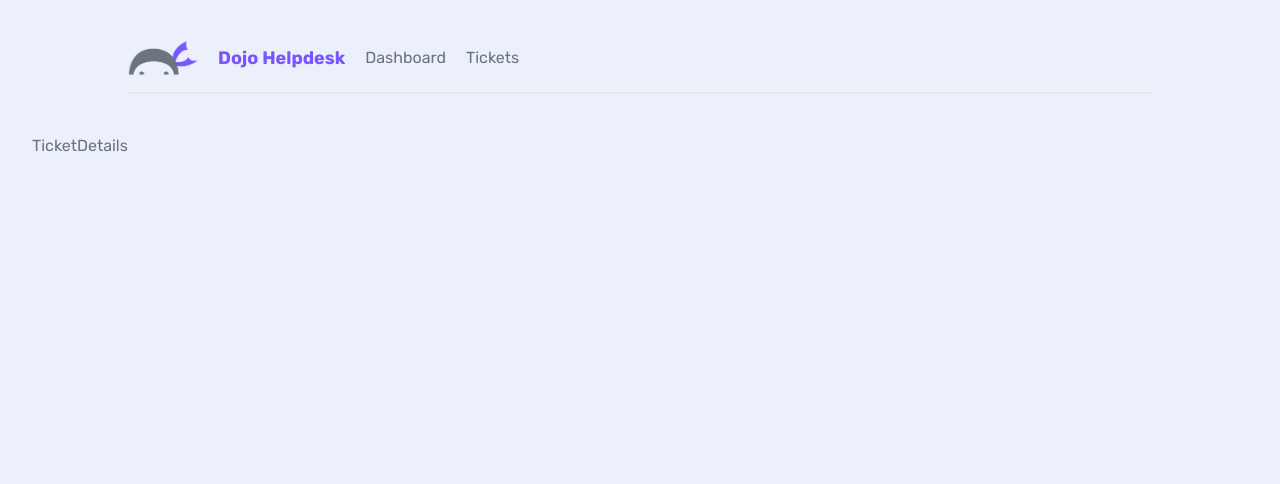
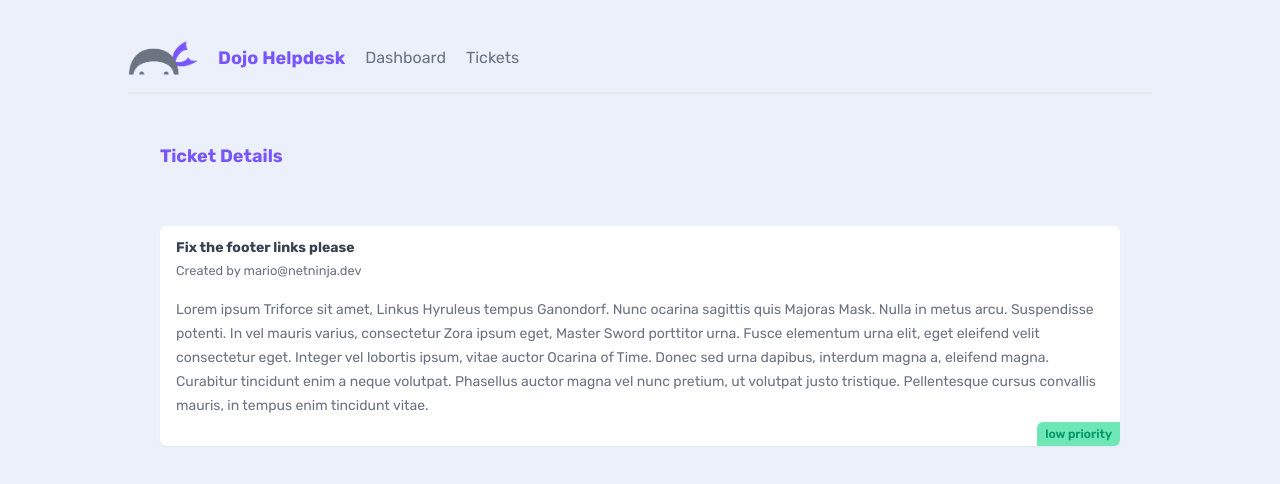
Before and after one commit to willclem100/8-29-23-nextjs-course, a Next.js app in the folder dojo-helpdesk/: page /tickets/1 in a window 1280 px wide. Shown: the top 484 px of the page. Built offline with nearby package versions, Linux system fonts and the light colour scheme; data requests are answered from the project's data file.

Commit message:
Update to lesson 9

```diff
--- /dev/null
+++ b/dojo-helpdesk/app/not-found.jsx
@@ -0,0 +1,11 @@
+import Link from "next/link";
+
+export default function NotFound() {
+  return (
+    <main className="text-center">
+        <h2 className="text-3xl">There was a problem.</h2>
+        <p>We could not find the ticket you were looking for.</p>
+        <p>Go back to the <Link href="/">Dashboard</Link></p>
+    </main>
+  )
+}
--- a/dojo-helpdesk/app/tickets/TicketList.jsx
+++ b/dojo-helpdesk/app/tickets/TicketList.jsx
@@ -1,3 +1,5 @@
+import Link from "next/link";
+
 async function getTickets() {
     const res = await fetch('http://localhost:4000/tickets', {
         next: {
@@ -15,11 +17,13 @@
     <>
         {tickets.map((ticket) => (
             <div key={ticket.id} className="card my-5">
-                <h3>{ticket.title}</h3>
-                <p>{ticket.body.slice(0,200)}...</p>
-                <div className={`pill ${ticket.priority}`}>
-                    {ticket.priority} priority
-                </div>
+                <Link href={`/tickets/${ticket.id}`}>
+                    <h3>{ticket.title}</h3>
+                    <p>{ticket.body.slice(0,200)}...</p>
+                    <div className={`pill ${ticket.priority}`}>
+                        {ticket.priority} priority
+                    </div>
+                </Link>
             </div>
         ))}
         {tickets.length === 0 && (
--- a/dojo-helpdesk/app/tickets/[id]/page.jsx
+++ b/dojo-helpdesk/app/tickets/[id]/page.jsx
@@ -1,5 +1,47 @@
-export default function TicketDetails() {
-  return (
-    <div>TicketDetails</div>
+export const dynamicParams = true
+import { notFound } from "next/navigation";
+
+// getStaticParams speeds up static rendering by pre-rendering all possible paths
+export async function getStaticParams() {
+  const res = await fetch('http://localhost:4000/tickets');
+
+  const tickets = await res.json();
+
+  return tickets.map((ticket) => ({
+          id: ticket.id
+  }))
+}
+
+async function getTicket(id) {
+  const res = await fetch('http://localhost:4000/tickets/' + id, {
+      next: {
+          revalidate: 60
+      }
+  });
+
+  if (!res.ok) {
+    notFound()
+  }
+
+  return res.json();
+}
+
+export default async function TicketDetails({ params }) {
+    const ticket = await getTicket(params.id);
+
+    return (
+    <main>
+      <nav>
+        <h2>Ticket Details</h2>
+      </nav>
+      <div className="card">
+        <h3>{ticket.title}</h3>
+        <small>Created by {ticket.user_email}</small>
+        <p>{ticket.body}</p>
+        <div className={`pill ${ticket.priority}`}>
+          {ticket.priority} priority
+        </div>
+      </div>
+    </main>
   )
 }
```
Also changed, not shown: 1 other file (tests, documents, lock files or other folders).
